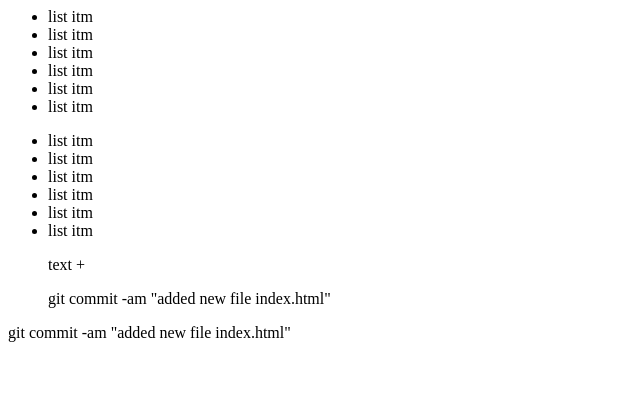
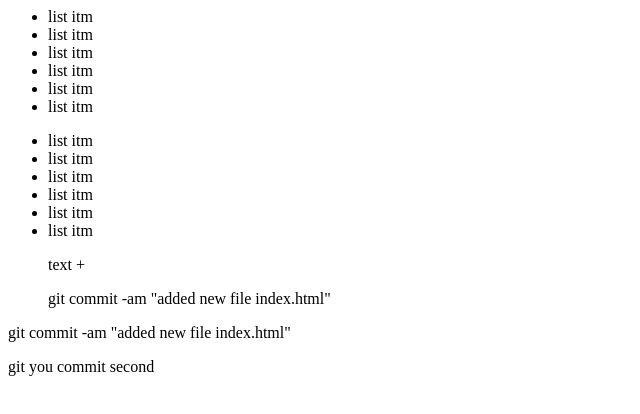
Before and after one commit to yuriy49/git_start_yura, a plain HTML site: page index.html in a window 1280 px wide. Shown: the whole page, without its empty margins (0-640 px from the left). Drawn offline with Linux system fonts and the light colour scheme.

Commit message:
commit from new folder

```diff
--- a/index.html
+++ b/index.html
@@ -21,3 +21,4 @@
   </ul>
 </div>
 <p>git commit -am "added new file index.html"</p>
+<p>git you commit second</p>
```
